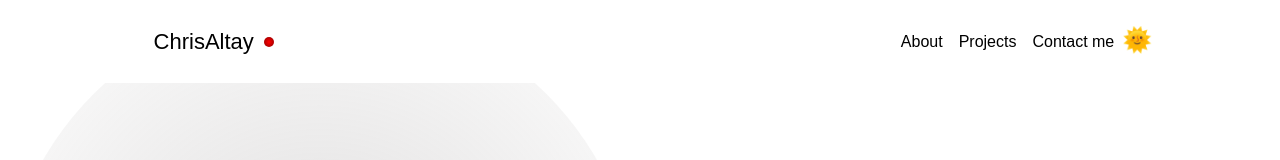
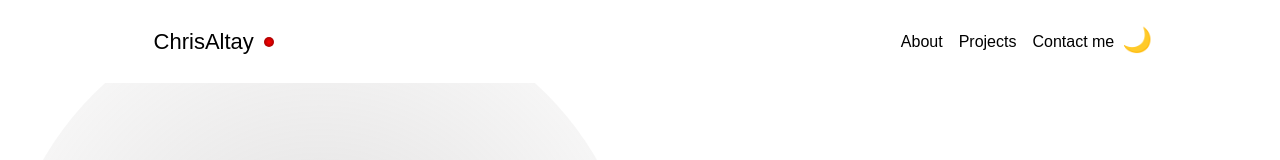
Before and after one commit to ChrisAltay/Portfolio-, a React (Create React App) app: page / in a window 1280 px wide. Shown: the top 160 px of the page. Built offline with nearby package versions, Linux system fonts and the light colour scheme; a small style sheet from the web is missing.

Commit message:
Add files via upload

```diff
--- a/src/components/Navbar.jsx
+++ b/src/components/Navbar.jsx
@@ -45,7 +45,7 @@ export const Navbar = () => {
             </li>
             <li className="nav-item">
               <div className="dark-mode-toggle" onClick={toggleDarkMode}>
-                {darkMode ? '🌙' : '🌞'}
+                {darkMode ? '🌞' : '🌙'}
               </div>
             </li>
           </ul>
```
